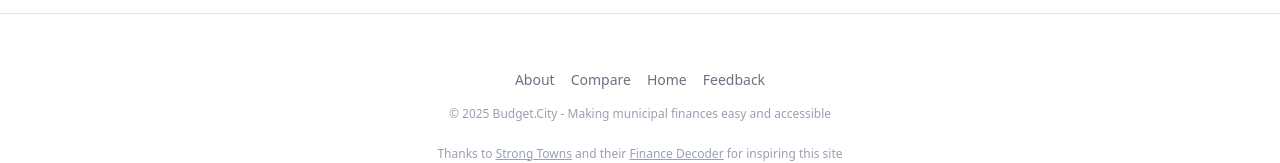
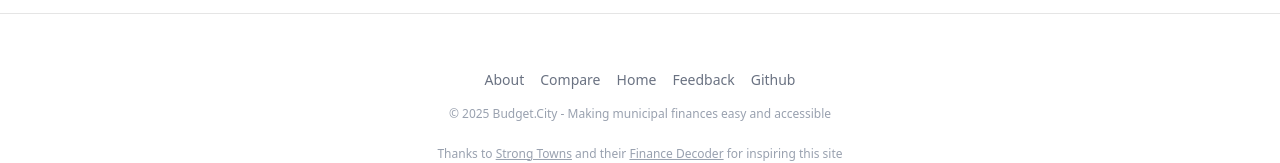
Before and after one commit to CurtisGreen/city-budget, a Next.js app: page / in a window 1280 px wide. Shown: the part 6572-6735 px from the top of the page. Built offline with nearby package versions, Linux system fonts and the light colour scheme.

Commit message:
Added github link to the footer

```diff
--- a/components/footer.tsx
+++ b/components/footer.tsx
@@ -33,6 +33,13 @@ export const Footer = () => {
           >
             Feedback
           </Link>
+          <Link
+            href="https://github.com/CurtisGreen/city-budget"
+            className="text-sm text-gray-500 hover:text-gray-600"
+            prefetch={false}
+          >
+            Github
+          </Link>
         </div>
         <p className="text-xs text-gray-400 dark:text-gray-500">
           © 2025 Budget.City - Making municipal finances easy and accessible
```
